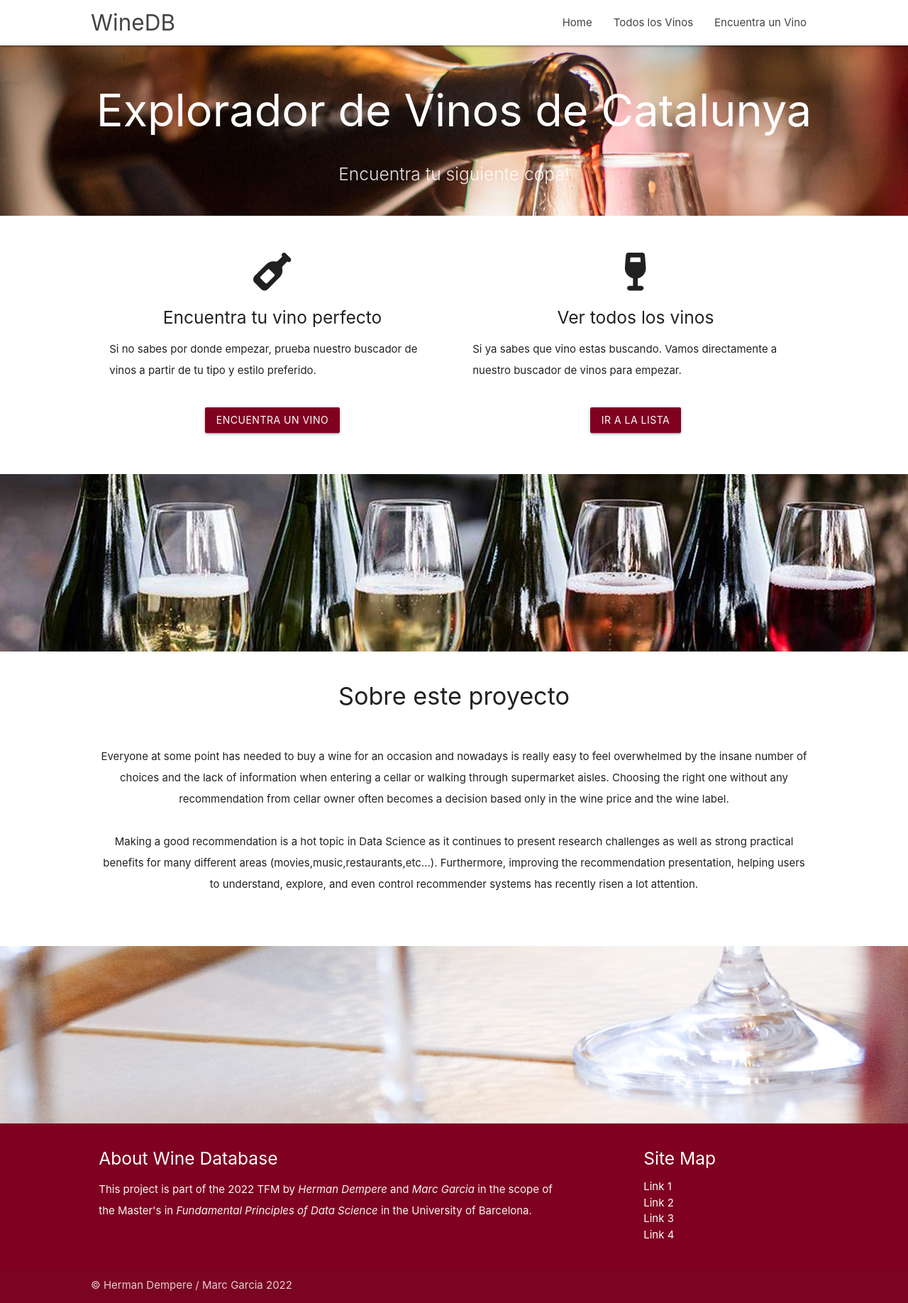
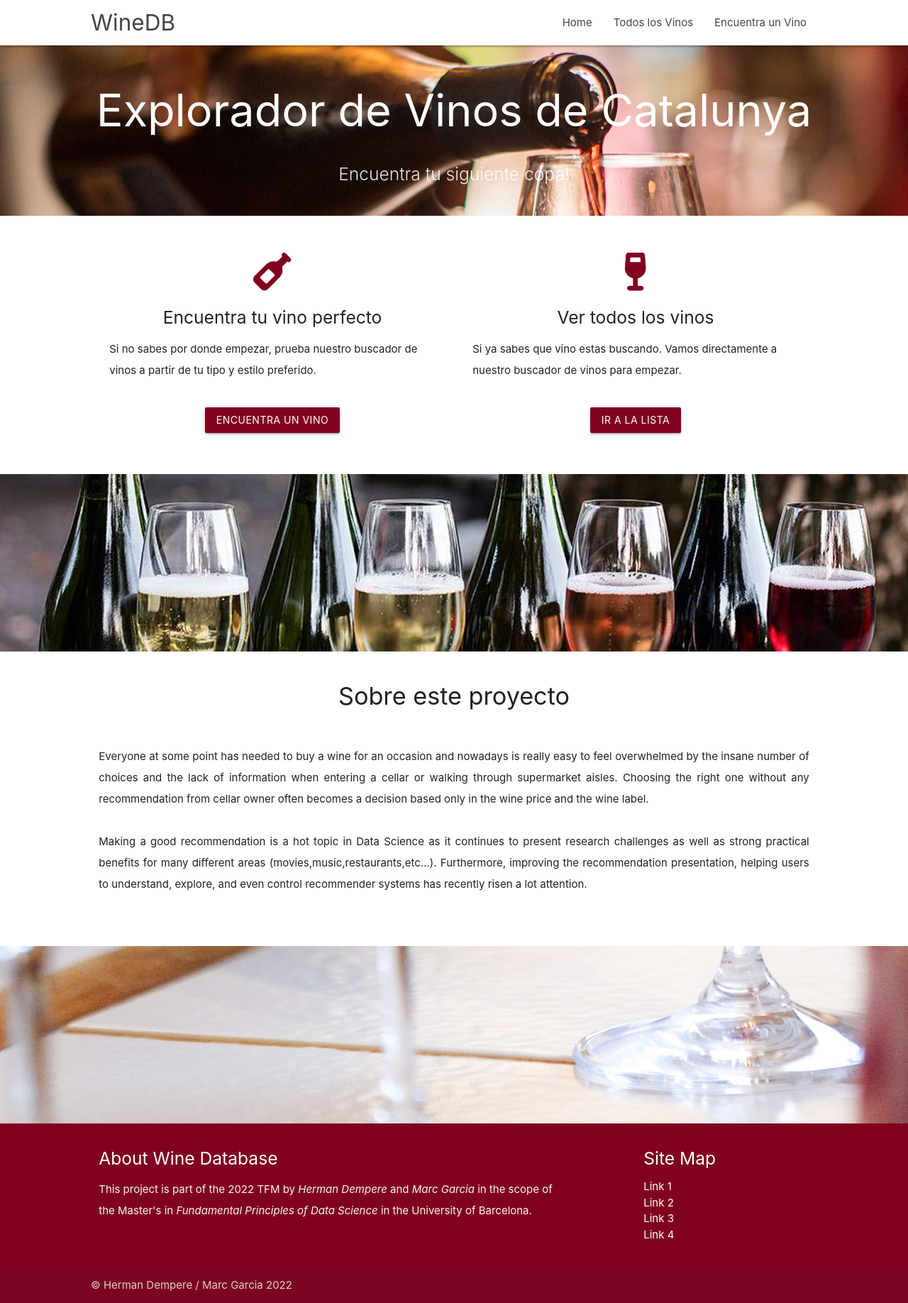
Before and after one commit to Nerucius/2022.tfm.winedb, a Django app: page / in a window 1280 px wide. Shown: the whole page at 71% size. Run offline with Django 3.2, Linux system fonts and the light colour scheme; parts of the project's set-up code (start-up, migrations or seed data) failed here and were passed over; some libraries are stand-ins or nearby versions.

Commit message:
CSS Styles

```diff
--- a/django/winedb/web/static/web/css/style.css
+++ b/django/winedb/web/static/web/css/style.css
@@ -79,10 +79,18 @@ footer.page-footer {
   margin: 0;
 }
 
+.justify-text{
+  text-align: justify !important;
+}
+
 /* Custom Colors */
 
 .burgundy {
   background-color: rgb(128, 0, 32) !important;
+}
+
+.burgundy-text {
+  color: rgb(128, 0, 32) !important;
 }
 
 [v-cloak] {
```
